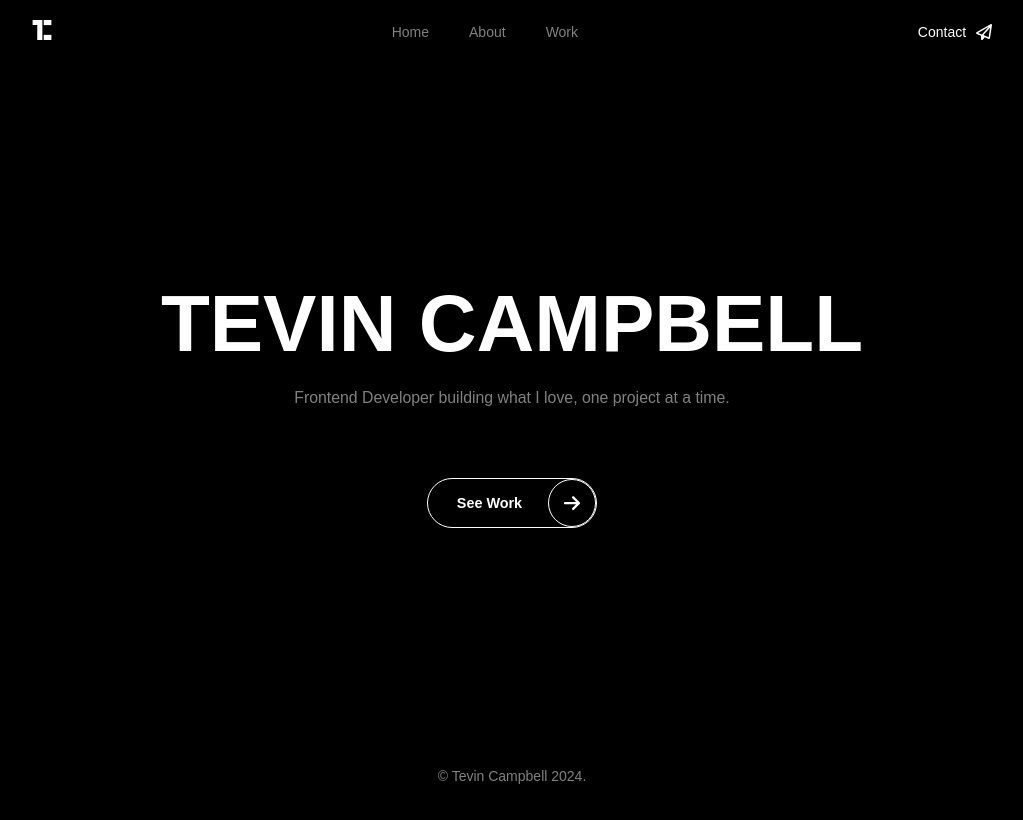
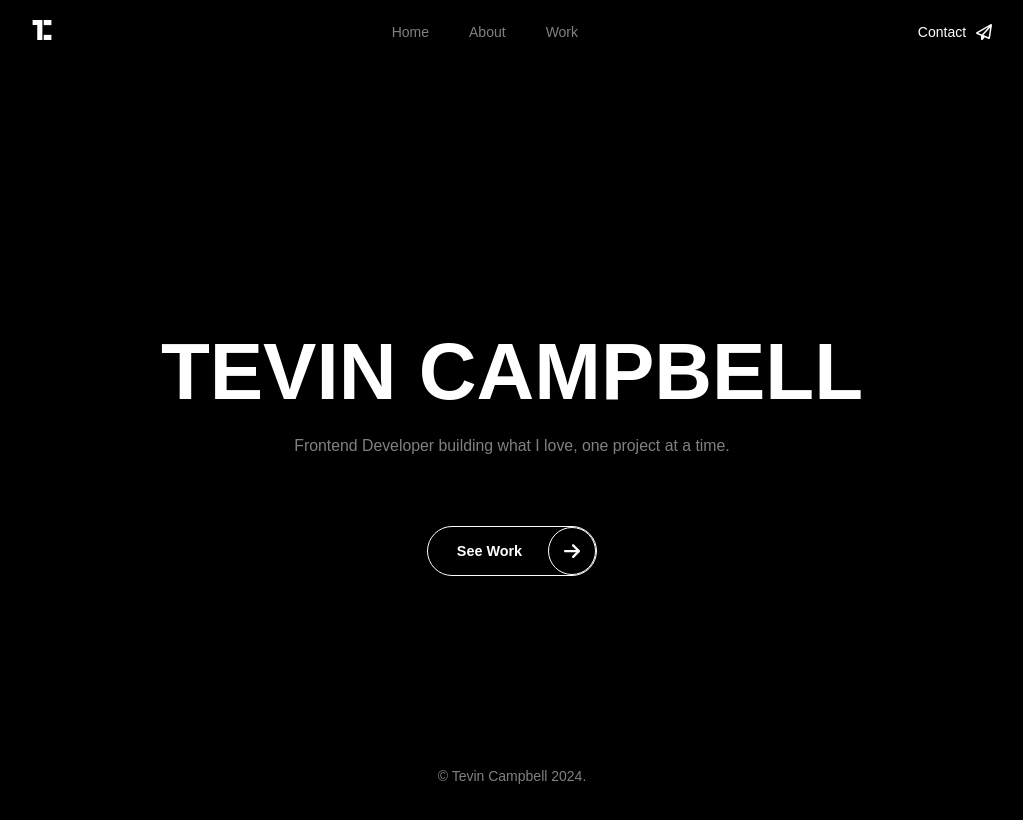
Before and after one commit to Troyzhenny/devfolio, a React (Vite) app: page / in a window 1280 px wide. Shown: the top 820 px of the page, without its empty margins (128-1151 px from the left). Built offline with nearby package versions, Linux system fonts and the light colour scheme; a web font is replaced by a local one.

Commit message:
applied universal pad to app

```diff
--- a/src/App.jsx
+++ b/src/App.jsx
@@ -9,7 +9,7 @@ const App = () => {
   return (
     <>
     <Router>
-      <main>
+      <main className="page-pad">
         <Navbar />
 
         <Routes>
--- a/src/index.css
+++ b/src/index.css
@@ -252,8 +252,8 @@ a {
 
 
 .page-pad {
-  padding-top: 100px;
-  padding-bottom: 100px;
+  padding-top: 3rem;
+  padding-bottom: 3rem;
 }
 
 /* ABOUT PAGE PROFILE PHOTO */
@@ -347,12 +347,12 @@ a {
     }
 
     h1 {
-      font-size: 3rem;
+      font-size: 2.8rem;
       line-height: 1;
     }
 
     p {
-      font-size: .99em;
+      font-size: .9em;
       display: flex;
       flex-wrap: wrap;
     }
```
